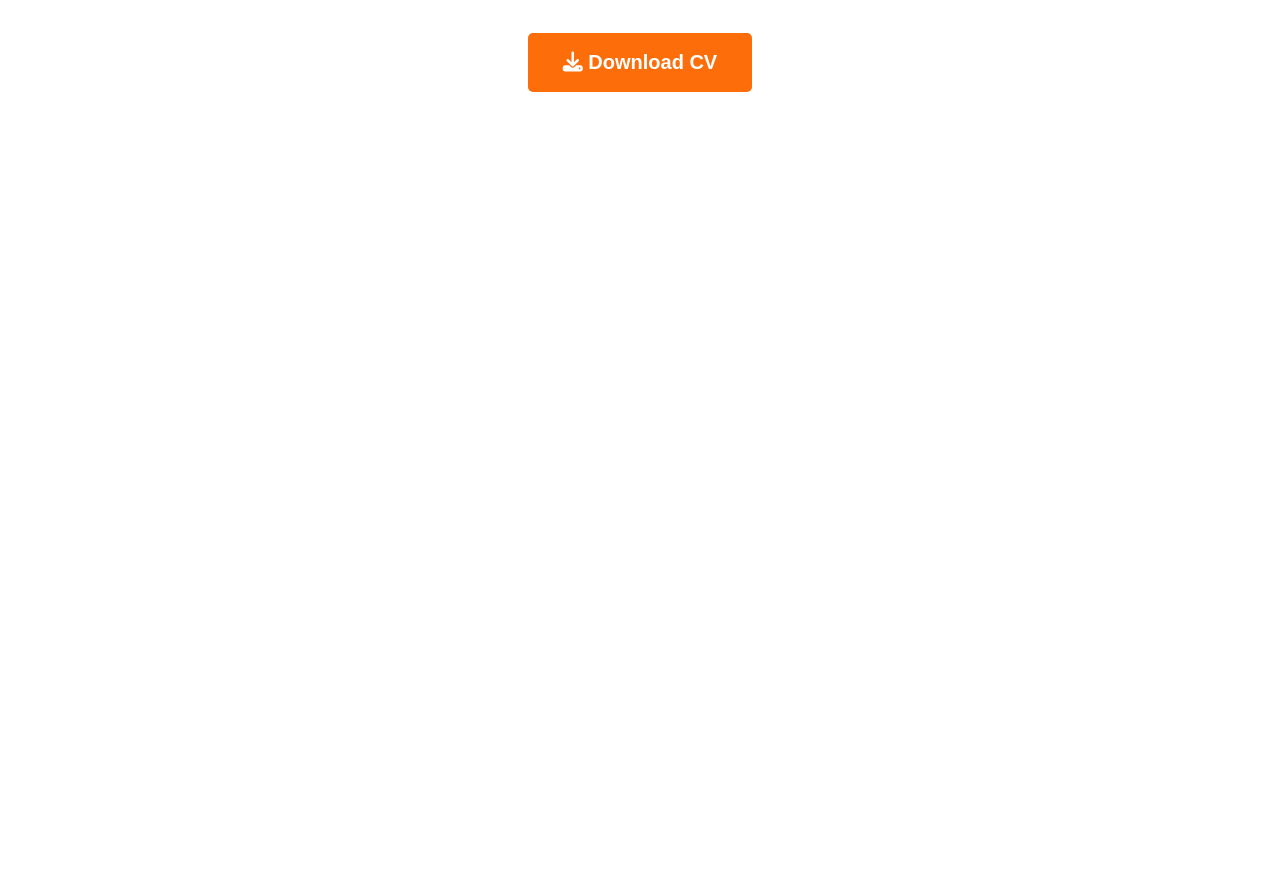
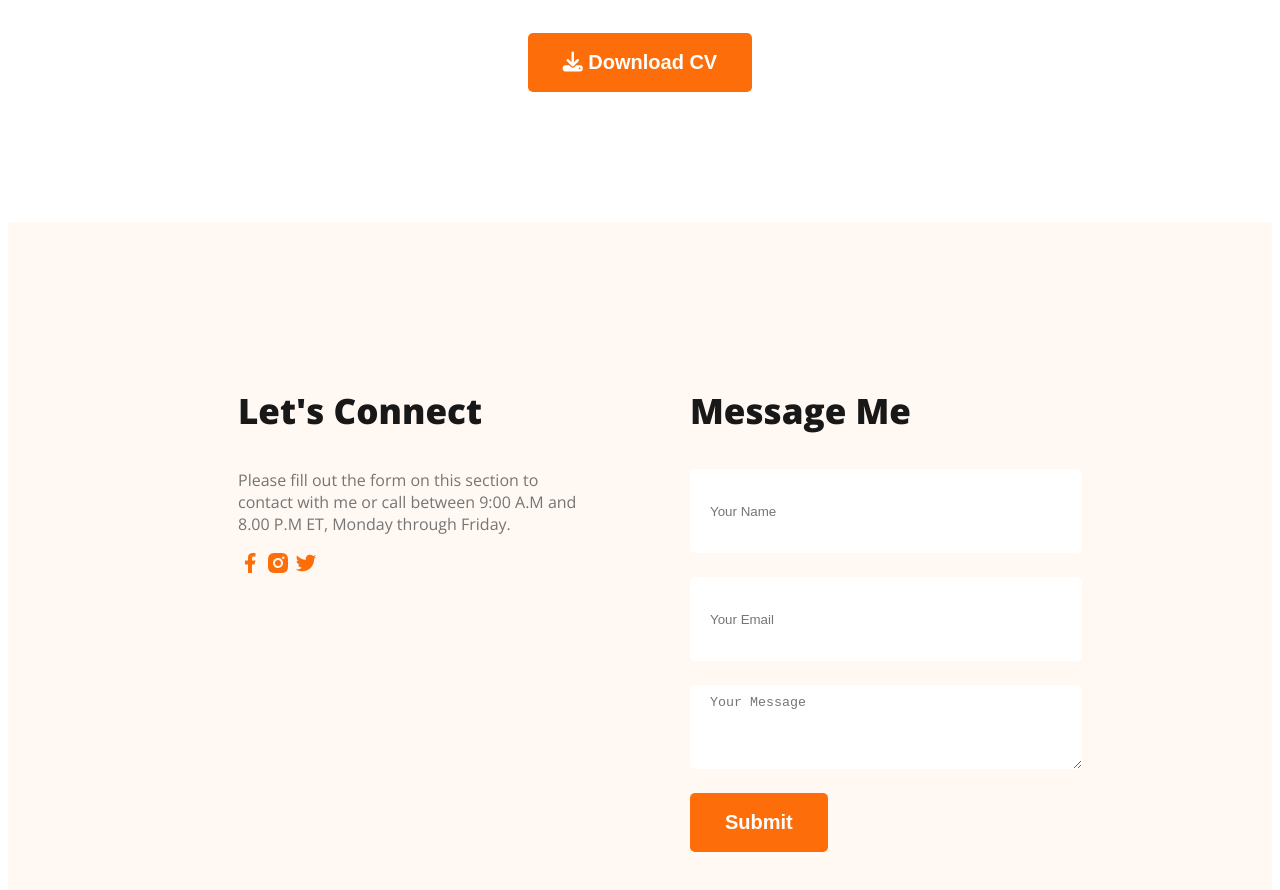
Before and after one commit to kmrjjmnthn/web-developer-portfolio, a plain HTML site: page index.html in a window 1280 px wide. Shown: the part 3141-4031 px from the top of the page. Before the commit the page ends 3363 px from the top, so only its background shows below. Drawn offline with nearby package versions, Linux system fonts and the light colour scheme.

Commit message:
Implemented the footer section.

```diff
--- a/index.html
+++ b/index.html
@@ -148,8 +148,27 @@
         </section>
         <!-- Resume Section Ends -->
     </main>
-    <footer>
-
+    <!-- Footer Section Starts -->
+    <footer class="secondary-bg">
+        <div class="footer-column">
+            <h3 class="section-title dark-1">Let's Connect</h3>
+            <p class="dark-3">Please fill out the form on this section to contact with me or call between 9:00 A.M and 8.00 P.M ET, Monday through Friday.</p>
+            <div>
+                <a href=""><img src="images/icons/facebook.png" alt=""></a>
+                <a href=""><img src="images/icons/instagram.png" alt=""></a>
+                <a href=""><img src="images/icons/twitter.png" alt=""></a>
+            </div>
+        </div>
+        <div class="footer-column">
+            <h3 class="section-title">Message Me</h3>
+            <form action="">
+                <input type="text" placeholder="Your Name">
+                <input type="email" name="" id="" placeholder="Your Email">
+                <textarea name="" id="" rows="10" cols="20" placeholder="Your Message"></textarea>
+                <input class="button-primary" type="submit" value="Submit">
+            </form>
+        </div>
     </footer>
+    <!-- Footer Section Ends -->
 </body>
 </html>
--- a/styles/style.css
+++ b/styles/style.css
@@ -226,3 +226,28 @@ main section {
 }
 
 /* Resume Section Styles Ends */
+
+/* Footer Section Styles Starts */
+
+footer {
+    padding: 130px 230px;
+    display: flex;
+    gap: 100px;
+}
+
+.footer-column {
+    width: 50%;
+}
+
+footer input[type="text"], footer input[type="email"], footer textarea {
+    height: 64px;
+    border-radius: 5px;
+    background-color: white;
+    display: block;
+    width: 100%;
+    padding: 10px 20px;
+    margin-bottom: 24px;
+    border: none;
+}
+
+/* Footer Section Styles Ends */
```
